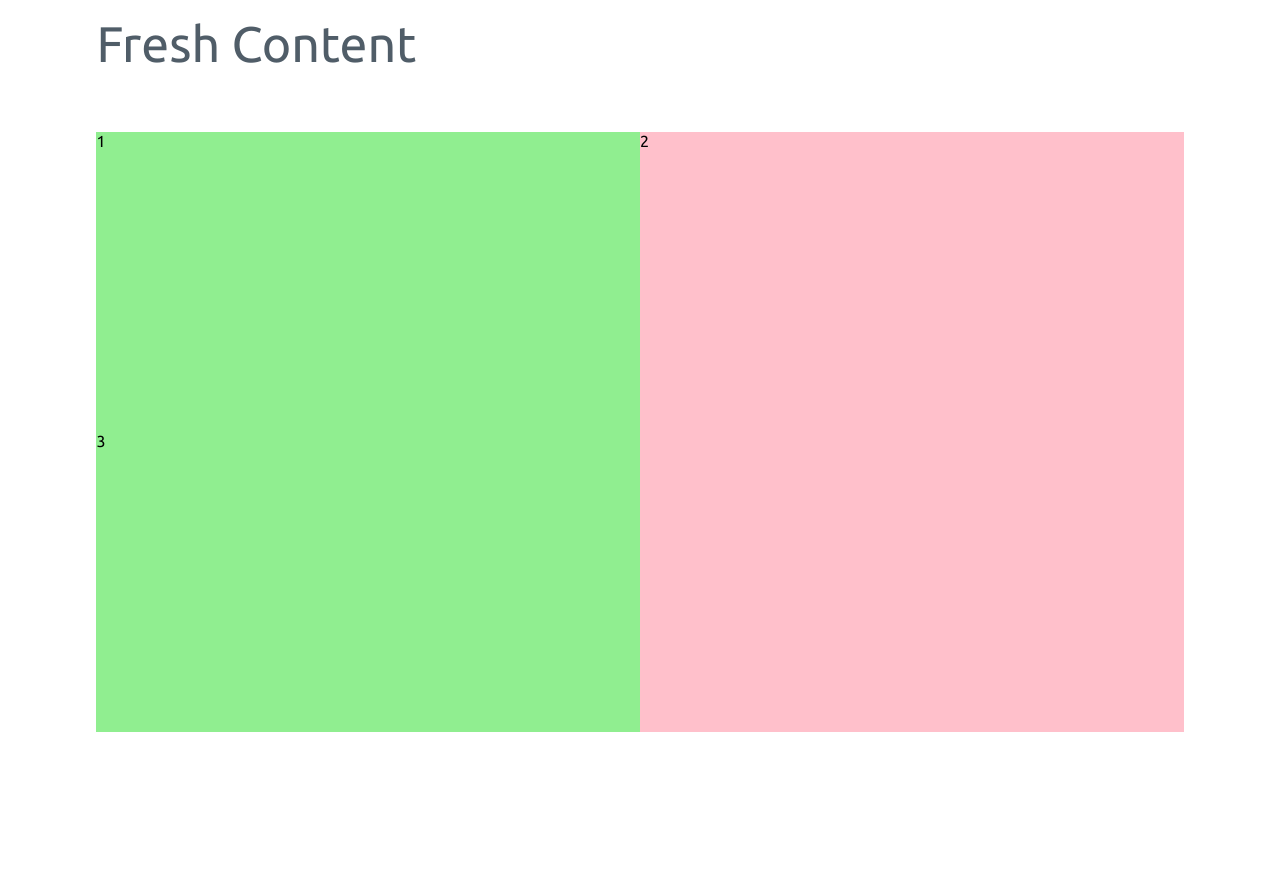
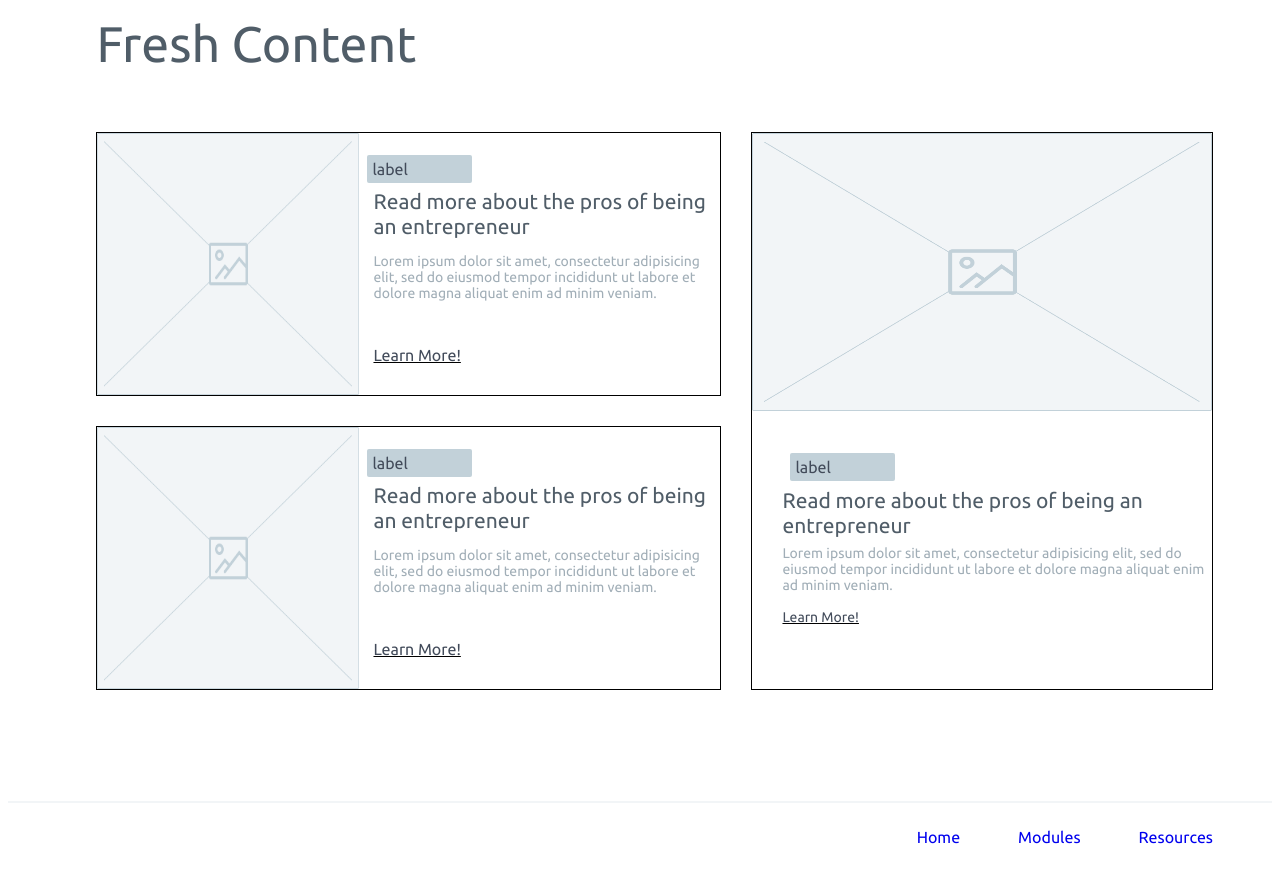
Before and after one commit to jroter/miniature-pancakes, a React (Create React App) app: page /resources in a window 1280 px wide. Shown: the part 580-1462 px from the top of the page. Before the commit the page ends 1320 px from the top, so only its background shows below. Built offline with nearby package versions, Linux system fonts and the light colour scheme.

Commit message:
95% done with resource

```diff
--- a/src/pages/LandingPage.css
+++ b/src/pages/LandingPage.css
@@ -4,7 +4,7 @@ body {
     max-width: 2600px;
 }
 
-.image-class {
+/* .image-class {
     height: 400px;
     width: 400px;
 }
@@ -12,7 +12,7 @@ body {
 .donne-class {
     height: 500px;
     width:  500px;
-}
+} */
 
 .header {
     background-color: #E5E5E5;
--- a/src/pages/ResourcePage.css
+++ b/src/pages/ResourcePage.css
@@ -60,15 +60,100 @@ body {
     display: grid;
     grid-template-columns: 1fr 1fr;
     width: 100%;
-    height: 600px;
+    height: 555px;
+    gap: 30px;
+    margin-bottom: 114px;
 }
 
 .fresh-content-small-card {
-    background: lightgreen;
+    display: flex;
+    background: #FFFF;
+    border: 1px solid black;
+    min-height: 262px;
 }
 
+.small-card-info {
+    padding-top: 14px;
+}
+
+.small-card-image {
+    background-image: url('../images/icon.png');
+    height: 100%;
+    min-width: 262px;
+    background-size: 100% 100%;
+}
+
+.small-card-title {
+    font-size: 21px;
+    color: #505D68;
+    padding-top: 14px;
+    width: 333px;
+    padding-left: 14px;
+    padding-right: 14px;
+}
+
+.small-card-excerpt {
+    color: #A1AEB7;
+    font-size: 14px;
+    padding-left: 14px;
+    padding-top: 14px;
+}
+
+.small-card-hyper-link {
+    padding-left: 14px;
+    padding-top: 45px;
+    text-decoration: underline;
+}
+
+.label {
+    position: relative;
+    top: 8px;
+    left: 8px;
+    background-color: #C2D1D9;
+    border-radius: 2px;
+    padding-top: 5px;
+    padding-bottom: 5px;
+    padding-left: 5px;
+    width: 100px;
+    color: #424B5A;
+}
+
+
 .fresh-content-large-card {
-    background: pink;
+    background: white;
+    border: 1px solid black;
     grid-row: 1 / span 2;
     grid-column: 2;
+    width: 460px;
 }
+
+.large-card-image {
+    background-image: url('../images/icon.png');
+    min-height: 50%;
+    background-size: 100% 100%;
+}
+
+.large-card-info {
+    display: flex;
+    padding-left: 30px;
+    padding-top: 34px;
+    flex-direction: column;
+}
+
+.large-card-title {
+    padding-top: 15px;
+    font-size: 21px;
+    color:#505D68;
+}
+
+.large-card-excerpt {
+    padding-top: 7px;
+    color: #A1AEB7;
+    font-size: 14px;
+}
+
+.large-card-hyper-link {
+    padding-top: 16px;
+    font-size: 14px;
+    text-decoration: underline;
+}
--- a/src/pages/ResourcePage.js
+++ b/src/pages/ResourcePage.js
@@ -5,6 +5,7 @@ import './ResourcePage.css'
 import FooterComponent from '../components/FooterComponent/FooterComponent'
 import ButtonComponent from '../components/ButtonComponent'
 import ImageComponent from '../components/ImageComponent'
+import LinkComponent from '../components/LinkComponent'
 
 //images
 import icon from '../images/icon.png'
@@ -12,25 +13,6 @@ import icon from '../images/icon.png'
 export default function ResourcePage() {
 
     const loren = "Lorem ipsum dolor sit amet, consectetur adipisicing elit, sed do eiusmod tempor incididunt ut labore et dolore magna aliquat enim ad minim veniam."
-    // const renderCard = () => {
-    //     return (
-    //         <div className="new-module-small">
-    //             <div className="new-module-small-img-background">
-    //                 <div className="module-label">
-    //                     Label
-    //                 </div>
-    //             </div>
-    //             <div className="new-module-info">
-    //                 <div className="new-module-title">
-    //                     Module
-    //                 </div>
-    //                 <p className="new-module-data">
-    //                     {loren}
-    //                 </p>
-    //             </div>
-    //         </div>
-    //     )
-    // }
 
     return (
         <div>
@@ -63,12 +45,51 @@ export default function ResourcePage() {
                         Fresh Content
                     </div>
                     <div className="fresh-content-container">
-                        <div className="fresh-content-small-card">1</div>
-                        <div className="fresh-content-large-card">2</div>
-                        <div className="fresh-content-small-card">3</div>
+                        <div className="fresh-content-small-card">
+                            <div className='small-card-image'></div>
+                            <div className='small-card-info'>
+                                <div className='label'>label</div>
+                                <div className='small-card-title'>
+                                    Read more about the pros of being an entrepreneur
+                                </div>
+                                <div className='small-card-excerpt'>{loren}</div>
+                                <div className='small-card-hyper-link'>
+                                    <LinkComponent label='Learn More!' href="https://youtu.be/rg7Fvvl3taU" />
+                                </div>
+                            </div>
+                        </div>
+                        <div className="fresh-content-large-card">
+                            <div className='large-card-image'></div>
+                            <div className='large-card-info'>
+                                <div className='label'>label</div>
+                                <div className='large-card-title'>
+                                    Read more about the pros of being an entrepreneur
+                                </div>
+                                <div className='large-card-excerpt'>{loren}</div>
+                                <div className='large-card-hyper-link'>
+                                    <LinkComponent label='Learn More!' href="https://youtu.be/rg7Fvvl3taU" />
+                                </div>
+                            </div>
+                        </div>
+                        <div className="fresh-content-small-card">
+                            <div className='small-card-image'></div>
+                            <div className='small-card-info'>
+                                <div className='label'>label</div>
+                                <div className='small-card-title'>
+                                    Read more about the pros of being an entrepreneur
+                                </div>
+                                <div className='small-card-excerpt'>
+                                    {loren}
+                                </div>
+                                <div className='small-card-hyper-link'>
+                                    <LinkComponent label='Learn More!' href="https://youtu.be/rg7Fvvl3taU" />
+                                </div>
+                            </div>
+                        </div>
                     </div>
                 </div>
             </div>
+            <FooterComponent />
         </div>
     )
 }
```
